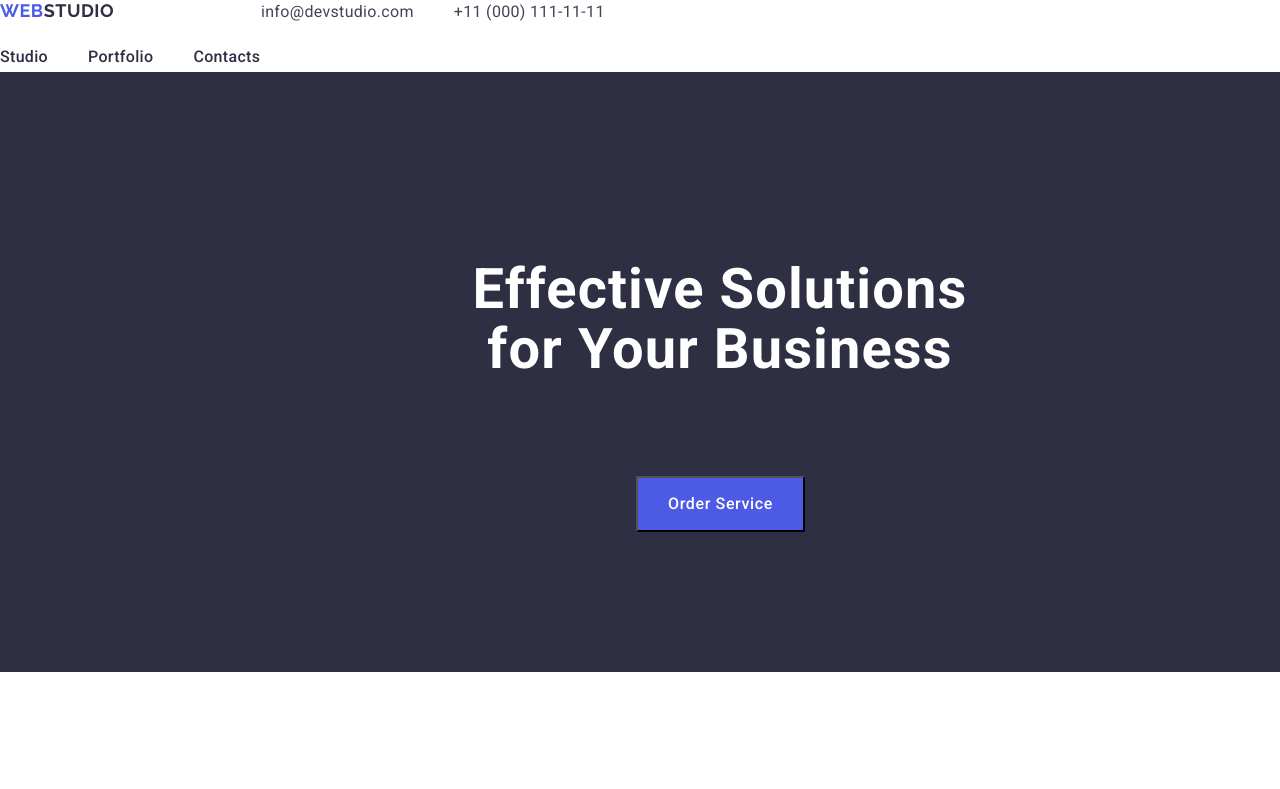
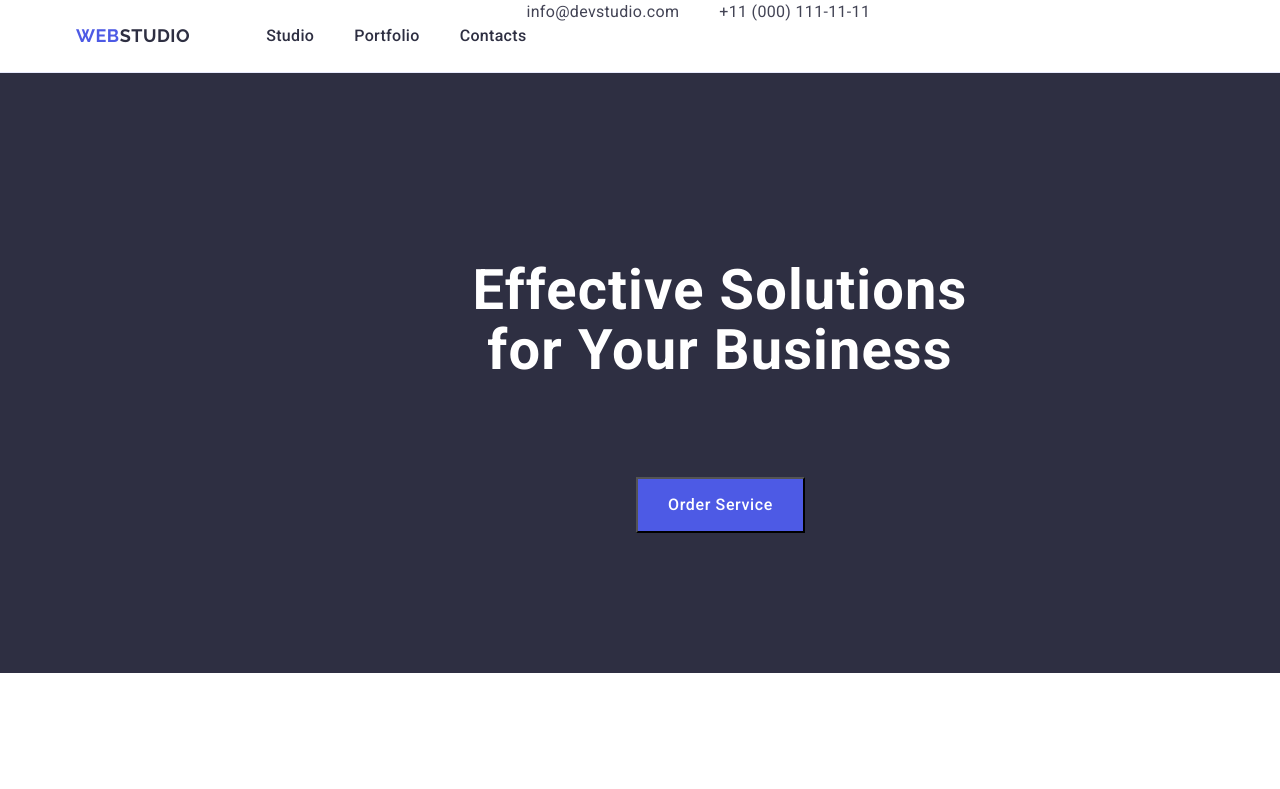
Before and after one commit to Inna-Martunyuk/goit-markup-hw-03, a plain HTML site: page index.html in a window 1280 px wide. Shown: the top 789 px of the page. Drawn offline with nearby package versions, Linux system fonts and the light colour scheme.

Commit message:
git commit

```diff
--- a/css/styles.css
+++ b/css/styles.css
@@ -8,7 +8,6 @@ ol {
   list-style-type: none;
   margin: 0;
   padding-left: 0;
-
 }
 a {
   text-decoration: none;
@@ -24,8 +23,6 @@ a {
 }
 .header-logo .logo-part {
   color: #2e2f42;
-  width: 115px;
-  height: 24px;
 }
 .footer-logo .logo-part {
   color: #f4f4fd;
@@ -45,15 +42,15 @@ a {
 .contacts-list {
   display: flex;
   gap: 40px;
+}
 
-}
 .contacts-link {
   font-weight: 400;
   font-size: 16px;
   line-height: 1.5;
   letter-spacing: 0.02em;
   color: #434455;
-   font-style: normal;
+  font-style: normal;
 }
 
 .nav-link:hover,
@@ -67,7 +64,7 @@ a {
 }
 .main-one {
   background-color: #2e2f42;
- width: 1440px;
+  width: 1440px;
   height: 600px;
 }
 .main-title {
@@ -81,7 +78,6 @@ a {
   padding-right: 472px;
   padding-bottom: 48px;
   padding-left: 472px;
-
 }
 .button {
   background-color: #4d5ae5;
@@ -93,7 +89,6 @@ a {
   margin: 48px 635px 188px 636px;
   width: 169px;
   height: 56px;
-
 }
 
 .button:hover,
@@ -105,7 +100,6 @@ a {
 }
 .features {
   width: 1128px;
-
 }
 .features-list-title {
   font-weight: 500;
@@ -154,7 +148,6 @@ h2 {
 }
 .our-team-title {
   padding: 120px 639px 72px 639px;
-
 }
 .team-title {
   font-weight: 500;
@@ -194,43 +187,45 @@ h2 {
   letter-spacing: 0.02em;
   color: #f4f4fd;
 }
-h1, h2, h3, p {
+h1,
+h2,
+h3,
+p {
   margin: 0;
+}
 
+.container {
+  display: flex;
+  max-width: 1158px;
+  margin: 0 auto;
+  padding-left: 15px;
+  padding-right: 15px;
+}
+.header-nav {
+  display: flex;
+  align-items: center;
+}
+.header-logo {
+  margin-right: 76px;
+}
+
+.nav-list {
+  display: flex;
+  gap: 40px;
+
+}
+.list-item {
+  padding: 24px 0;
 }
 
 
-.container {
-max-width: 1158px;
-padding-left:
-padding-right:
-margin-left:
-margin-right:
-}
-.section {
-  padding-top: 120px;
-  padding-bottom: 120px;
-}
-.nav-list {
-  display: flex;
-  gap: 40px;
-  width: 261px;
-  height: 24px;
-  margin-top: 24px;
-  margin-bottom: 24px;
-
-}
 .contacts-link {
   display: flex;
   gap: 40px;
 }
 .page-header {
-  display: flex;
-  flex-direction: row;
-  width: 1440px;
-  height: 72px;
-
- }
+  border-bottom: 1px solid #e7e9fc;
+}
 
 .features-list {
   display: flex;
@@ -238,7 +233,7 @@ margin-right:
   margin: 120px 156px 120px 156px;
 }
 .item {
-width: calc((100% - 72px) / 4);
+  width: calc((100% - 72px) / 4);
 }
 img {
   display: block;
@@ -247,3 +242,7 @@ img {
   display: flex;
   gap: 24px;
 }
+
+.section {
+  padding-top: 120px;
+  padding-bottom: 120px;
--- a/index.html
+++ b/index.html
@@ -27,9 +27,10 @@
     <link rel="stylesheet" href="./css/styles.css" />
   </head>
   <body>
-    <div class="container">
+
       <!--Header-->
       <header class="page-header">
+        <div class="container">
         <nav class="header-nav">
           <a class="logo header-logo" href="./index.html"
             >Web<span class="logo-part">Studio</span></a
@@ -61,6 +62,7 @@
           </ul>
         </address>
       </header>
+    </div>
 
       <main>
         <!-- Hero Section -->
```
